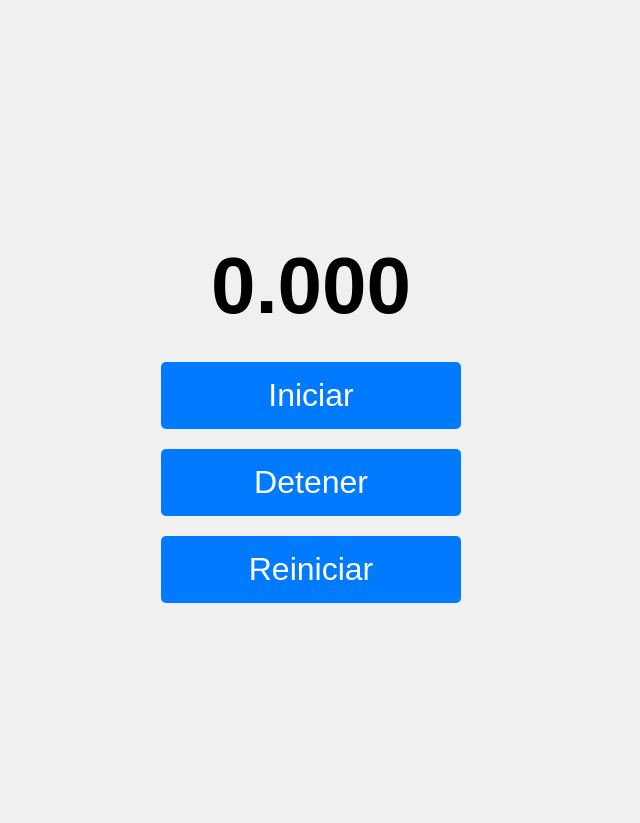
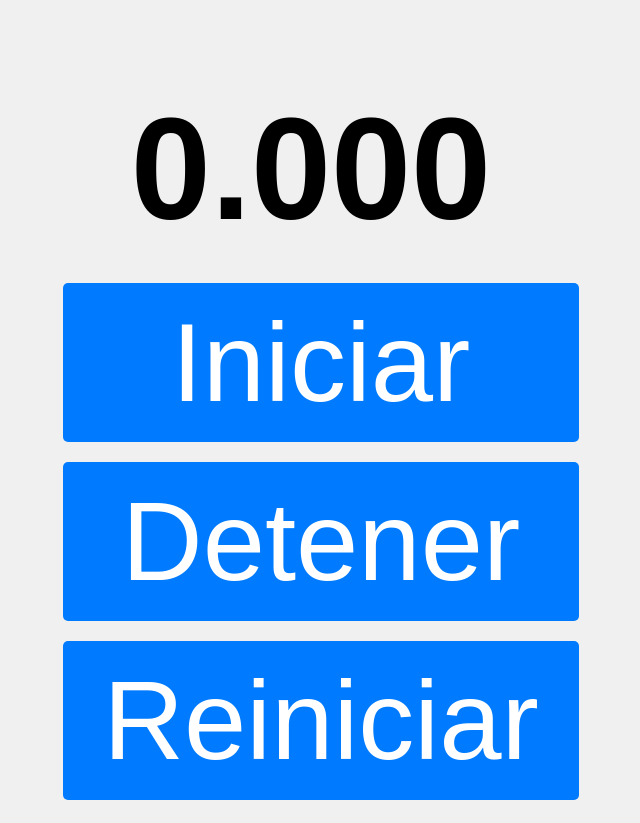
Before and after one commit to PabloReca/cronoSegundos, a plain HTML site: page index.html in a window 1280 px wide. Shown: the whole page, without its empty margins (329-969 px from the left). Before the commit the page ends 800 px from the top, so only its background shows below. Drawn offline with Linux system fonts and the light colour scheme.

Commit message:
moviles css

```diff
--- a/styles.css
+++ b/styles.css
@@ -12,41 +12,27 @@ body {
 
 .timer-container {
     text-align: center;
-    padding: 10px;
+    padding: 13px;
+    display: flex;
+    flex-direction: column;
 }
 
 #timer {
-    font-size: 5em;
+    font-size: 9em;
     margin-bottom: 20px;
 }
 
 button {
     margin: 10px;
     padding: 15px 30px;
-    font-size: 2em;
+    font-size: 7em;
     border: none;
     border-radius: 5px;
     color: #fff;
     background-color: #007BFF;
     width: 100%;
-    max-width: 300px;
 }
 
 button:active {
     background-color: #0056b3;
 }
-
-
-body > div {
-    transform: scale(2);
-}
-
-
-
-
-@media (min-width: 1024px) {
-    body > div {
-        transform: scale(1);
-    }
-
-}
--- a/timer.js
+++ b/timer.js
@@ -8,6 +8,11 @@ const stopButton = document.getElementById('stop');
 const resetButton = document.getElementById('reset');
 
 function startTimer() {
+    // Comprueba si ya hay un intervalo en ejecución
+    if(intervalId) {
+        return; // Si hay un intervalo en ejecución, simplemente regresa y no hagas nada más
+    }
+
     intervalId = setInterval(() => {
         seconds += 0.01;
         timerDisplay.textContent = ` ${seconds.toFixed(3)}`;
```
